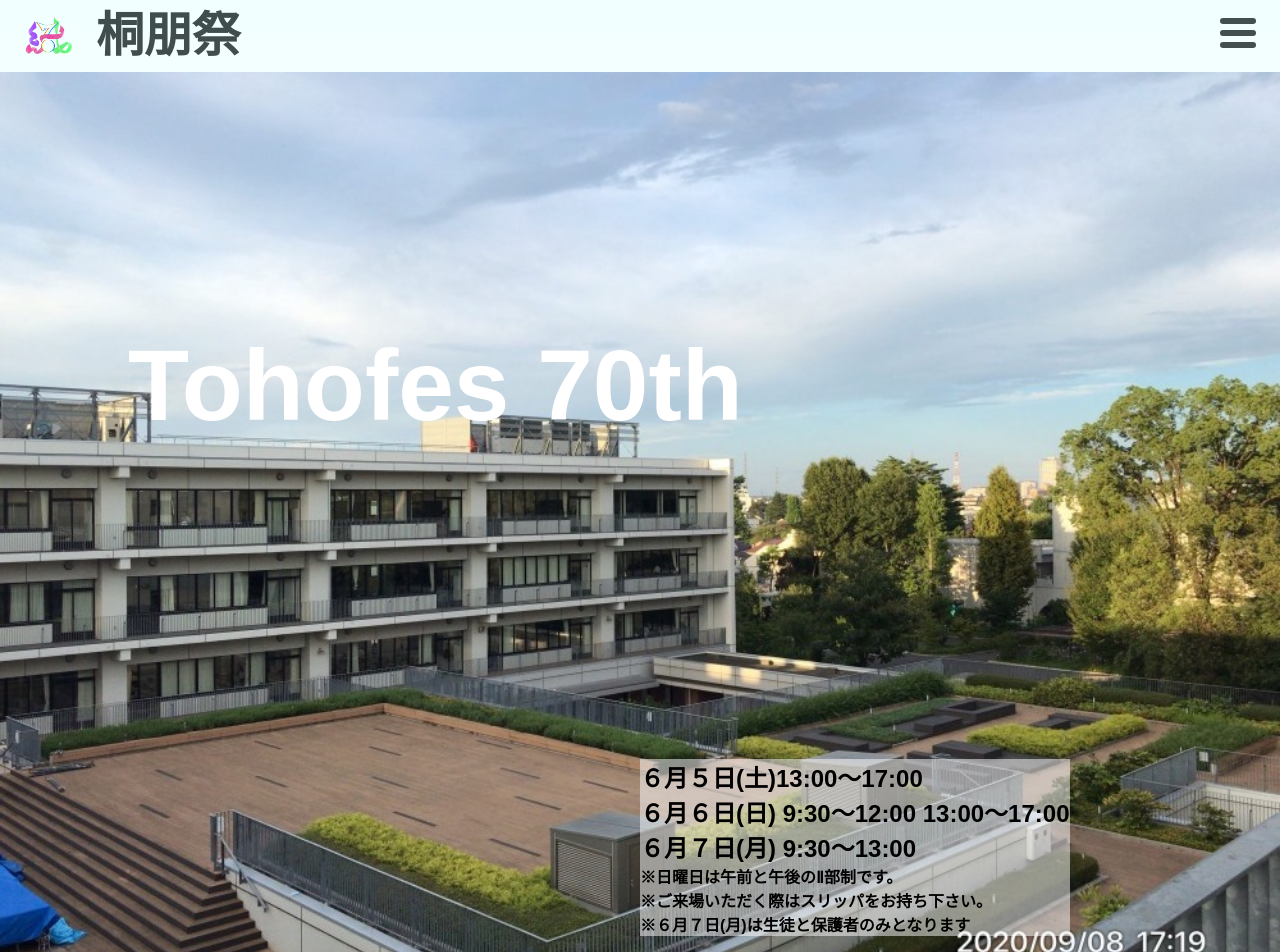
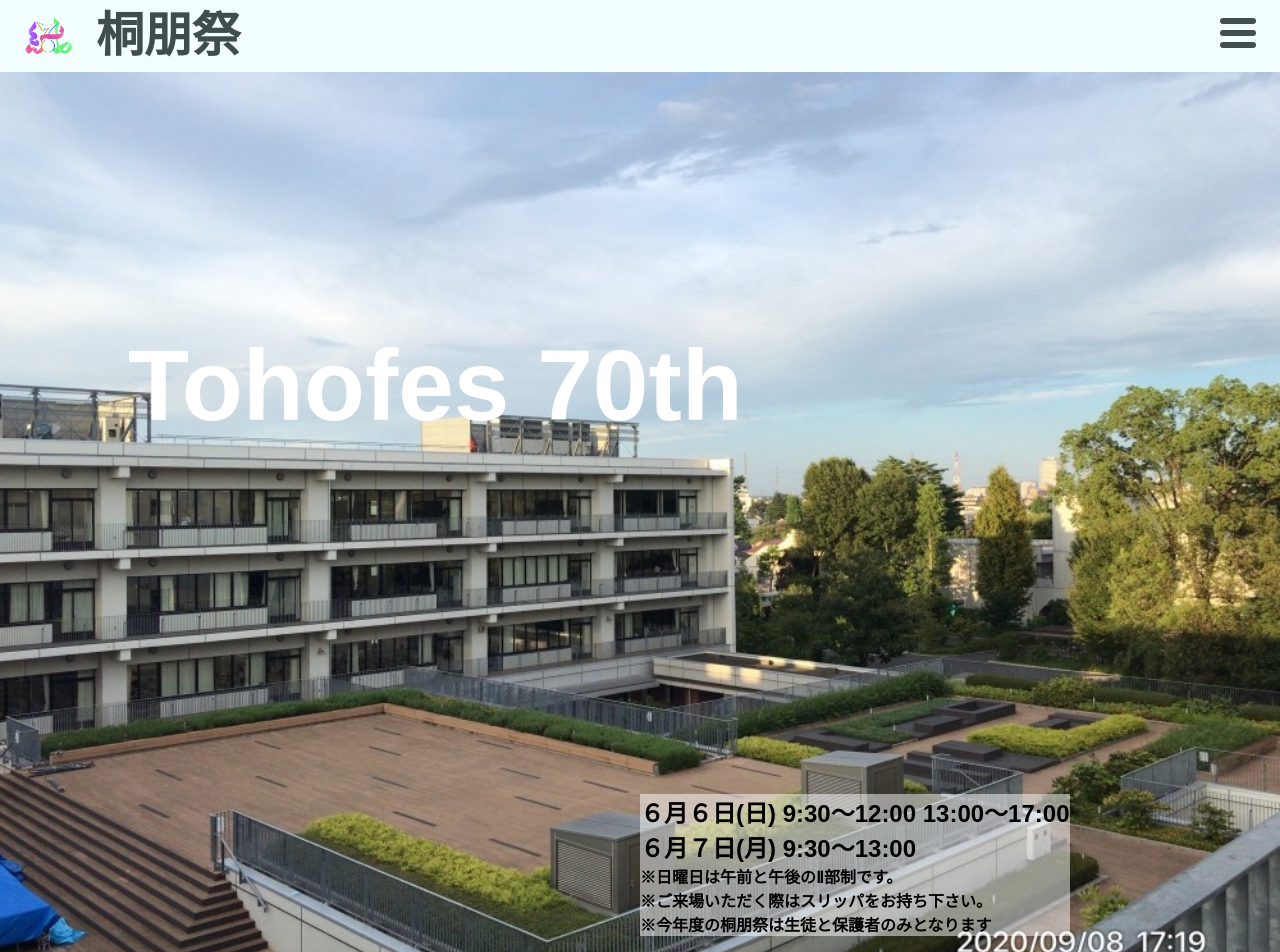
Before and after one commit to toho-festival/website-2021, a Next.js app: page / in a window 1280 px wide. Shown: the top 952 px of the page. Built offline with nearby package versions, Linux system fonts and the light colour scheme.

Commit message:
update-latestInfo
情報を最新化しました

```diff
--- a/src/components/AutoSlideShow.tsx
+++ b/src/components/AutoSlideShow.tsx
@@ -18,9 +18,9 @@ const AutoSlideShow = () => {
           </Title>
           <Info>
             <Date>
-              <p>
+              {/* <p>
                 ６月５日(土)13:00～17:00
-              </p>
+              </p> */}
               <p>
                 ６月６日(日) 9:30～12:00 13:00～17:00
               </p>
@@ -31,7 +31,7 @@ const AutoSlideShow = () => {
             <Note>
               <p>※日曜日は午前と午後のⅡ部制です。</p>
               <p>※ご来場いただく際はスリッパをお持ち下さい。</p>
-              <p>※６月７日(月)は生徒と保護者のみとなります</p>
+              <p>※今年度の桐朋祭は生徒と保護者のみとなります</p>
             </Note>
           </Info>
           <Fade { ...AutoSlideShowProperties }>
@@ -72,6 +72,9 @@ const Info = styled.span`
   left: 50%;
   z-index: 8;
   background: rgba(255, 255, 255, 0.5);
+  @media screen and (max-width: 410px) {
+    left:30%;
+  }
 `;
 
 const Date = styled.time`
```
